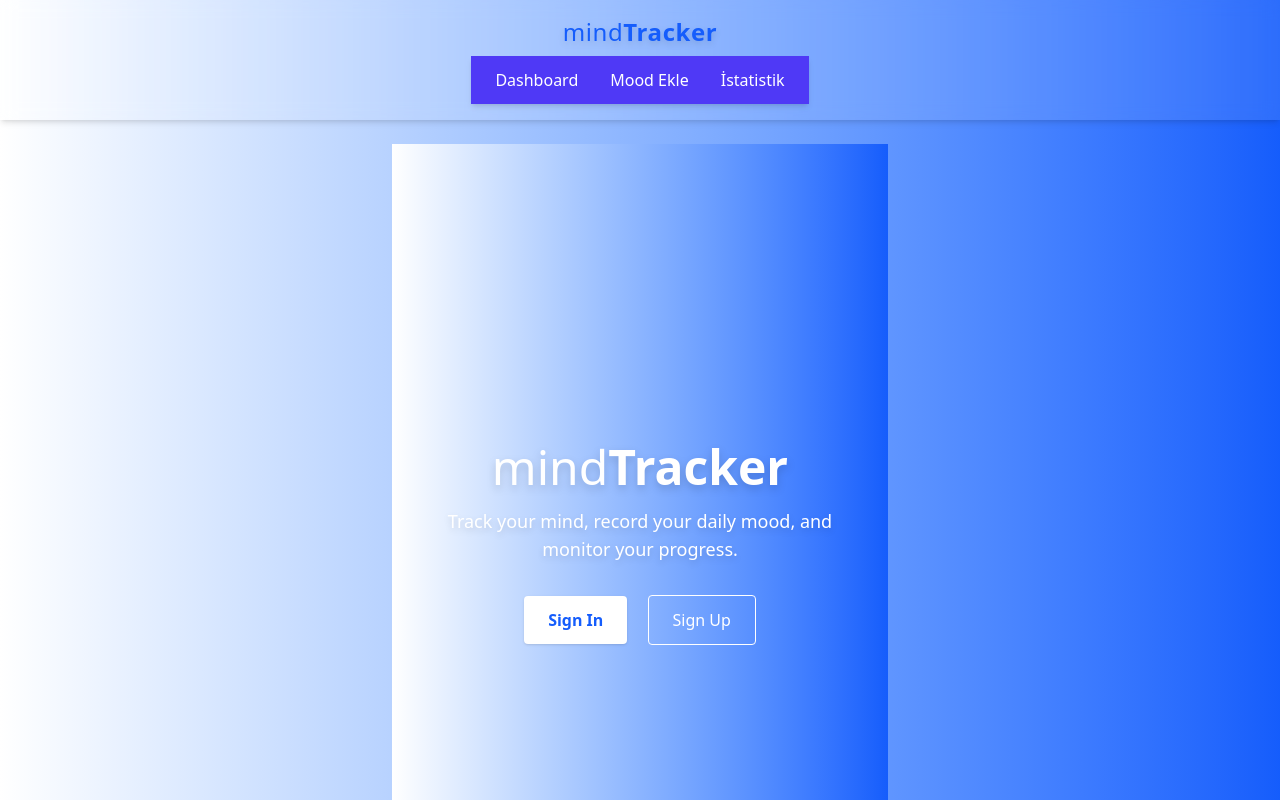
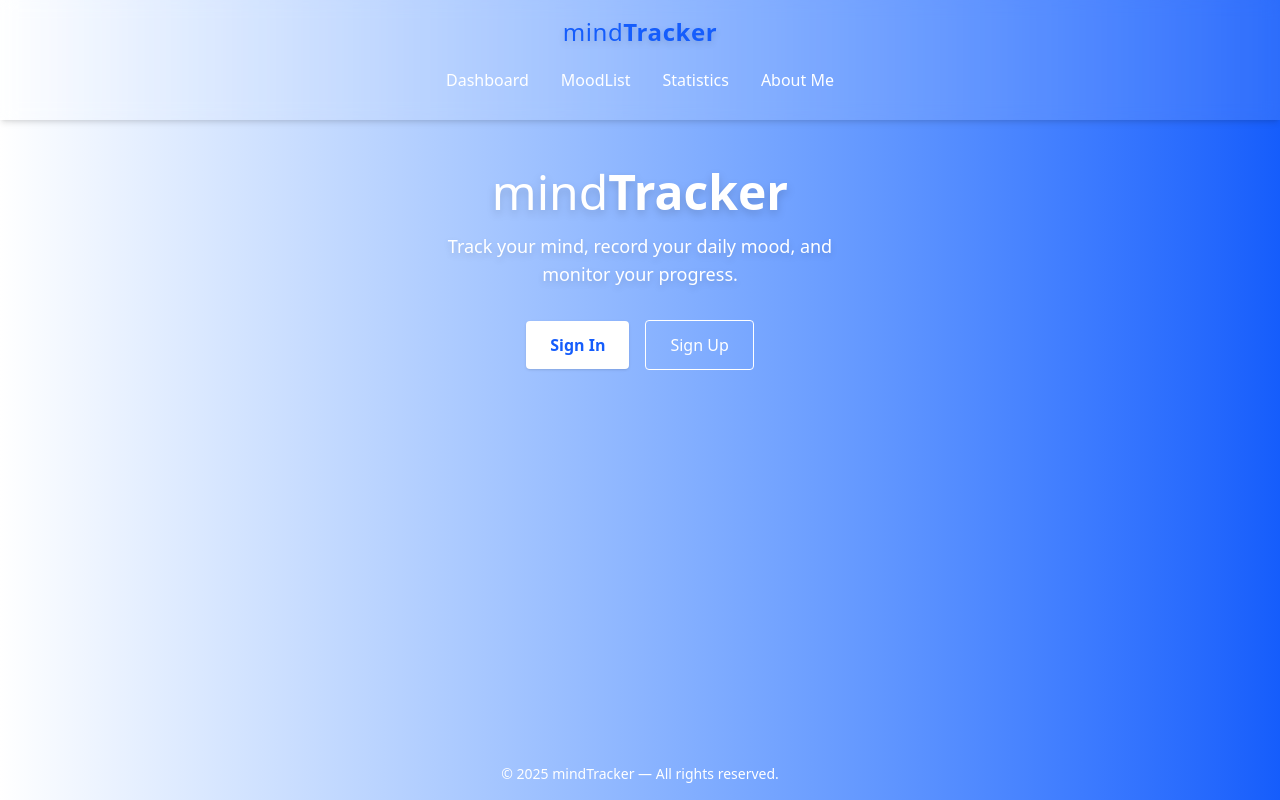
Before and after one commit to khazarglzd/mindTrack-ai-react, a React (Vite) app: page / in a window 1280 px wide. Shown: the top 800 px of the page. Built offline with nearby package versions, Linux system fonts and the light colour scheme.

Commit message:
refactoring v2

```diff
--- a/src/components/LoadingScreen.jsx
+++ b/src/components/LoadingScreen.jsx
@@ -2,8 +2,8 @@ import React from 'react';
 
 const LoadingScreen = () => {
     return (
-        <div className="h-screen flex items-center justify-center bg-blue-100">
-            <h1 className="text-4xl font-bold text-blue-700 animate-pulse">
+        <div className="fixed inset-0 flex items-center justify-center bg-gradient-to-r from-white to-blue-600 text-white">
+            <h1 className="text-5xl font-bold drop-shadow-lg animate-pulse">
                 <span className="font-normal">mind</span>
                 <span className="font-bold">Tracker</span>
             </h1>
--- a/src/components/Navbar.jsx
+++ b/src/components/Navbar.jsx
@@ -5,7 +5,7 @@ const Navbar = () => {
     const activeClass = "underline font-semibold";
 
     return (
-        <nav className="bg-indigo-600 text-white px-6 py-3 flex justify-center gap-8 shadow-md">
+        <nav className="px-6 py-3 flex justify-center gap-8 text-white">
             <NavLink
                 to="/dashboard"
                 className={({ isActive }) => (isActive ? activeClass : "hover:underline")}
@@ -13,17 +13,24 @@ const Navbar = () => {
                 Dashboard
             </NavLink>
             <NavLink
-                to="/dashboard/add"
+                to="/dashboard/moodlist"
                 className={({ isActive }) => (isActive ? activeClass : "hover:underline")}
             >
-                Mood Ekle
+                MoodList
             </NavLink>
             <NavLink
                 to="/dashboard/stats"
                 className={({ isActive }) => (isActive ? activeClass : "hover:underline")}
             >
-                İstatistik
+                Statistics
             </NavLink>
+            <NavLink
+                to="/dashboard/aboutme"
+                className={({ isActive }) => (isActive ? activeClass : "hover:underline")}
+            >
+                About Me
+            </NavLink>
+
         </nav>
     );
 };
--- /dev/null
+++ b/src/pages/AboutMe.jsx
@@ -0,0 +1,9 @@
+import React from 'react'
+
+const AboutMe = () => {
+    return (
+        <div>AboutMe</div>
+    )
+}
+
+export default AboutMe
--- a/src/pages/Home.jsx
+++ b/src/pages/Home.jsx
@@ -1,40 +1,37 @@
-import React, { useContext } from 'react';
+import React from 'react';
 import { useNavigate } from 'react-router-dom';
 import { useAuth } from '../context/AuthContext';
 
-
-const Home = ({ props }) => {
+const Home = () => {
     const navigate = useNavigate();
-
-    const { signIn, isAuthenticated } = useAuth()
-
+    const { signIn, isAuthenticated } = useAuth();
 
     const handleLogin = () => {
-        signIn()
+        signIn();
         navigate('/dashboard');
     };
 
     return (
-        <div className="min-h-screen flex flex-col items-center justify-center bg-gradient-to-r from-white to-blue-600 p-6">
+        <div className="flex flex-col items-center justify-center text-center p-6">
             <h1 className="text-5xl font-sans mb-4 text-white drop-shadow-lg">
                 <span className="font-normal">mind</span>
                 <span className="font-bold">Tracker</span>
             </h1>
-            <p className="text-lg mb-8 max-w-md text-center text-white drop-shadow-md">
+            <p className="text-lg mb-8 max-w-md mx-auto text-white drop-shadow-md">
                 Track your mind, record your daily mood, and monitor your progress.
             </p>
 
             <div className="space-x-4">
-                {
-                    !isAuthenticated && (
+                {!isAuthenticated ? (
                     <button
                         onClick={handleLogin}
                         className="bg-white text-blue-600 font-semibold px-6 py-3 rounded shadow hover:bg-gray-100 transition cursor-pointer"
                     >
                         Sign In
                     </button>
-                    )
-                } {isAuthenticated && <p>You alreay signed in</p>}
+                ) : (
+                    <p>You already signed in</p>
+                )}
 
                 <button className="bg-transparent border border-white px-6 py-3 rounded text-white hover:bg-white hover:text-blue-600 transition">
                     Sign Up
--- a/src/routes/RouteConfig.jsx
+++ b/src/routes/RouteConfig.jsx
@@ -3,10 +3,11 @@ import { Routes, Route } from 'react-router-dom';
 
 import Home from '../pages/Home';
 import Dashboard from '../pages/Dashboard';
-import AddMoodForm from '../components/AddMoodForm';
 import Statistics from '../pages/Statistics';
 import { useAuth } from '../context/AuthContext';
 import LoadingScreen from '../components/LoadingScreen';
+import MoodList from '../components/MoodList';
+import AboutMe from '../pages/AboutMe';
 
 function RouteConfig() {
     const { isAuthenticated } = useAuth();
@@ -28,8 +29,9 @@ function RouteConfig() {
         <Routes>
             <Route path="/" element={<Home />} />
             <Route path="/dashboard" element={<Dashboard />} />
-            <Route path="/dashboard/add" element={<AddMoodForm />} />
+            <Route path="/dashboard/moodlist" element={<MoodList />} />
             <Route path="/dashboard/stats" element={<Statistics />} />
+            <Route path="/dashboard/about" element={<AboutMe />} />
         </Routes>
     );
 }
```
Lines whose indentation alone changed are shown as unchanged.
